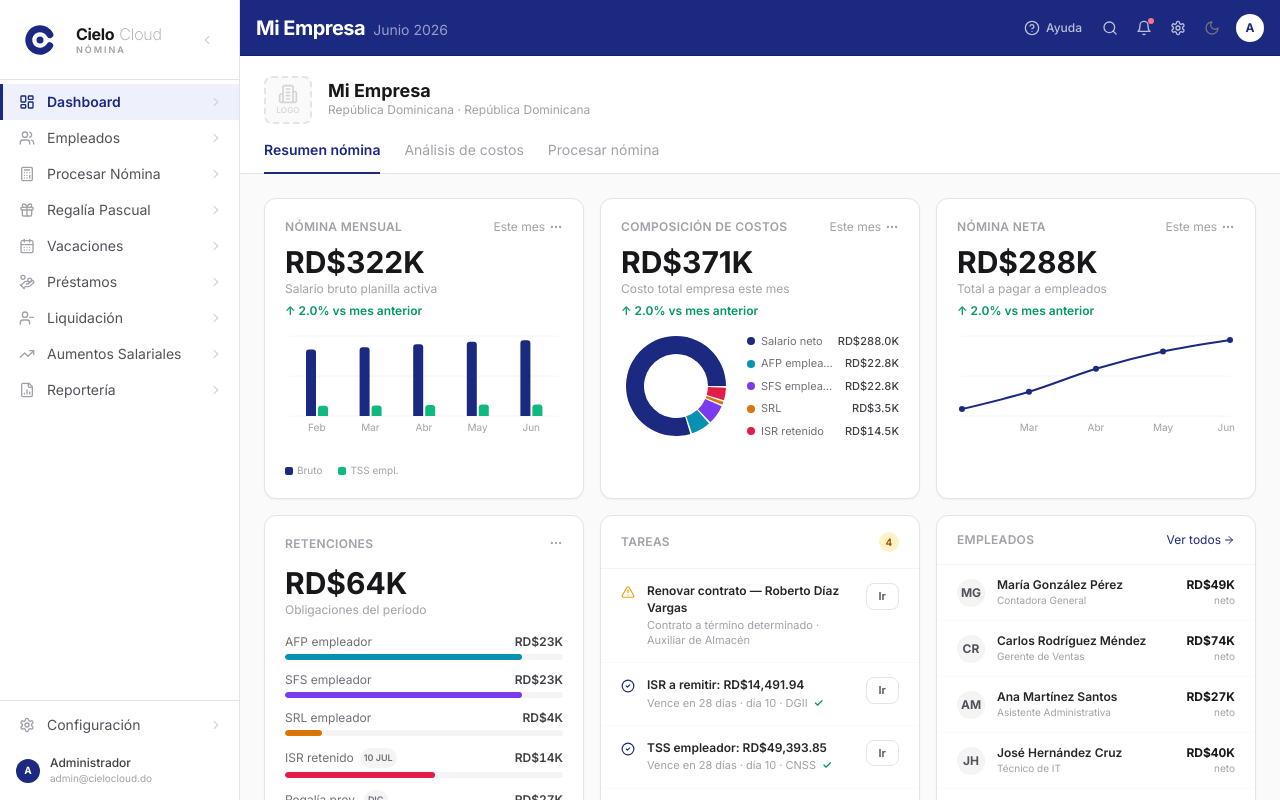
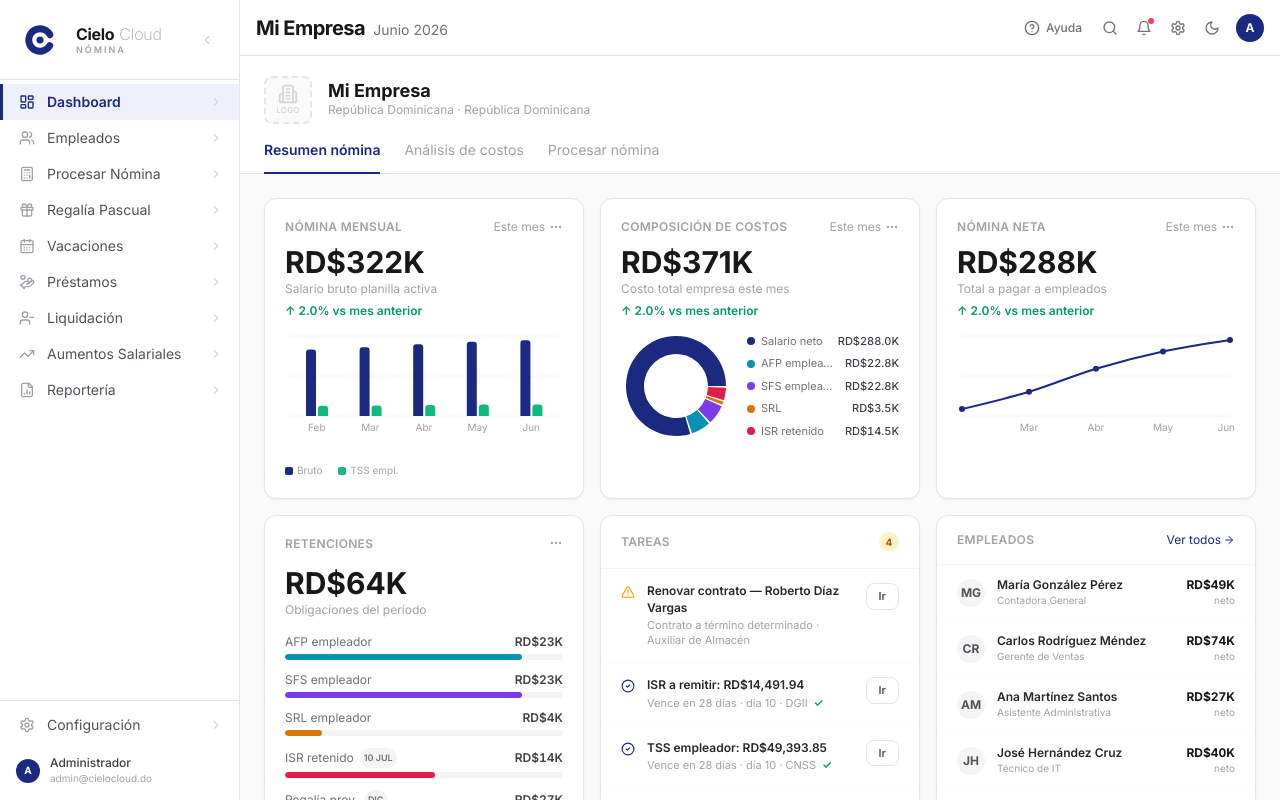
Before and after one commit to manuel-erasmo-oss/tyui, a Next.js app: page /tyui/ in a window 1280 px wide. Built offline with nearby package versions, Linux system fonts and the light colour scheme.

Commit message:
revert(header): restaurar header blanco original
Co-Authored-By: Claude Sonnet 4.6 <noreply@anthropic.com>
Claude-Session: https://claude.ai/code/session_017UdWRdP8bzinSra6CQVsTA

```diff
--- a/src/components/layout/Header.tsx
+++ b/src/components/layout/Header.tsx
@@ -11,16 +11,16 @@ interface HeaderProps {
 
 export function Header({ title, subtitle, actions }: HeaderProps) {
   return (
-    <header className="flex h-14 shrink-0 items-center border-b border-[#151f66] bg-[#1B2980] dark:bg-[#141722] dark:border-[#252840] px-4">
+    <header className="flex h-14 shrink-0 items-center border-b border-zinc-200 dark:border-[#252840] bg-white dark:bg-[#141722] px-4">
       {/* Left */}
       <div className="flex flex-1 items-center gap-3 min-w-0">
-        <button className="md:hidden rounded-lg p-1 hover:bg-white/10 text-white/70 transition-colors">
+        <button className="md:hidden rounded-lg p-1 hover:bg-zinc-50 dark:hover:bg-[#1a1d2e] text-zinc-500 dark:text-zinc-400 transition-colors">
           <Menu className="h-5 w-5" />
         </button>
         <div className="min-w-0">
-          <span className="text-xl font-bold tracking-tight text-white truncate">{title}</span>
+          <span className="text-xl font-bold tracking-tight text-zinc-900 dark:text-zinc-100 truncate">{title}</span>
           {subtitle && (
-            <span className="ml-2 text-sm text-white/55 hidden sm:inline">{subtitle}</span>
+            <span className="ml-2 text-sm text-zinc-500 dark:text-zinc-400 hidden sm:inline">{subtitle}</span>
           )}
         </div>
         {actions && <div className="ml-3 shrink-0">{actions}</div>}
@@ -28,22 +28,22 @@ export function Header({ title, subtitle, actions }: HeaderProps) {
 
       {/* Right icons */}
       <div className="flex items-center gap-0.5">
-        <button className="hidden sm:flex items-center gap-1.5 rounded-lg px-2.5 py-1.5 text-xs font-medium text-white/70 hover:bg-white/10 hover:text-white transition-colors">
+        <button className="hidden sm:flex items-center gap-1.5 rounded-lg px-2.5 py-1.5 text-xs font-medium text-zinc-500 dark:text-zinc-400 hover:bg-zinc-50 dark:hover:bg-[#1a1d2e] transition-colors">
           <HelpCircle className="h-4 w-4" />
           Ayuda
         </button>
-        <button className="rounded-lg p-2 text-white/70 hover:bg-white/10 hover:text-white transition-colors">
+        <button className="rounded-lg p-2 text-zinc-500 dark:text-zinc-400 hover:bg-zinc-50 dark:hover:bg-[#1a1d2e] transition-colors">
           <Search className="h-4 w-4" />
         </button>
-        <button className="relative rounded-lg p-2 text-white/70 hover:bg-white/10 hover:text-white transition-colors">
+        <button className="relative rounded-lg p-2 text-zinc-500 dark:text-zinc-400 hover:bg-zinc-50 dark:hover:bg-[#1a1d2e] transition-colors">
           <Bell className="h-4 w-4" />
-          <span className="absolute right-1.5 top-1.5 h-1.5 w-1.5 rounded-full bg-rose-400" />
+          <span className="absolute right-1.5 top-1.5 h-1.5 w-1.5 rounded-full bg-rose-500" />
         </button>
-        <button className="rounded-lg p-2 text-white/70 hover:bg-white/10 hover:text-white transition-colors">
+        <button className="rounded-lg p-2 text-zinc-500 dark:text-zinc-400 hover:bg-zinc-50 dark:hover:bg-[#1a1d2e] transition-colors">
           <Settings className="h-4 w-4" />
         </button>
         <ThemeToggle />
-        <div className="ml-1.5 flex h-7 w-7 items-center justify-center rounded-full text-xs font-bold bg-white text-[#1B2980]">
+        <div className="ml-1.5 flex h-7 w-7 items-center justify-center rounded-full text-xs font-bold text-white" style={{ backgroundColor: '#1B2980' }}>
           A
         </div>
       </div>
```
